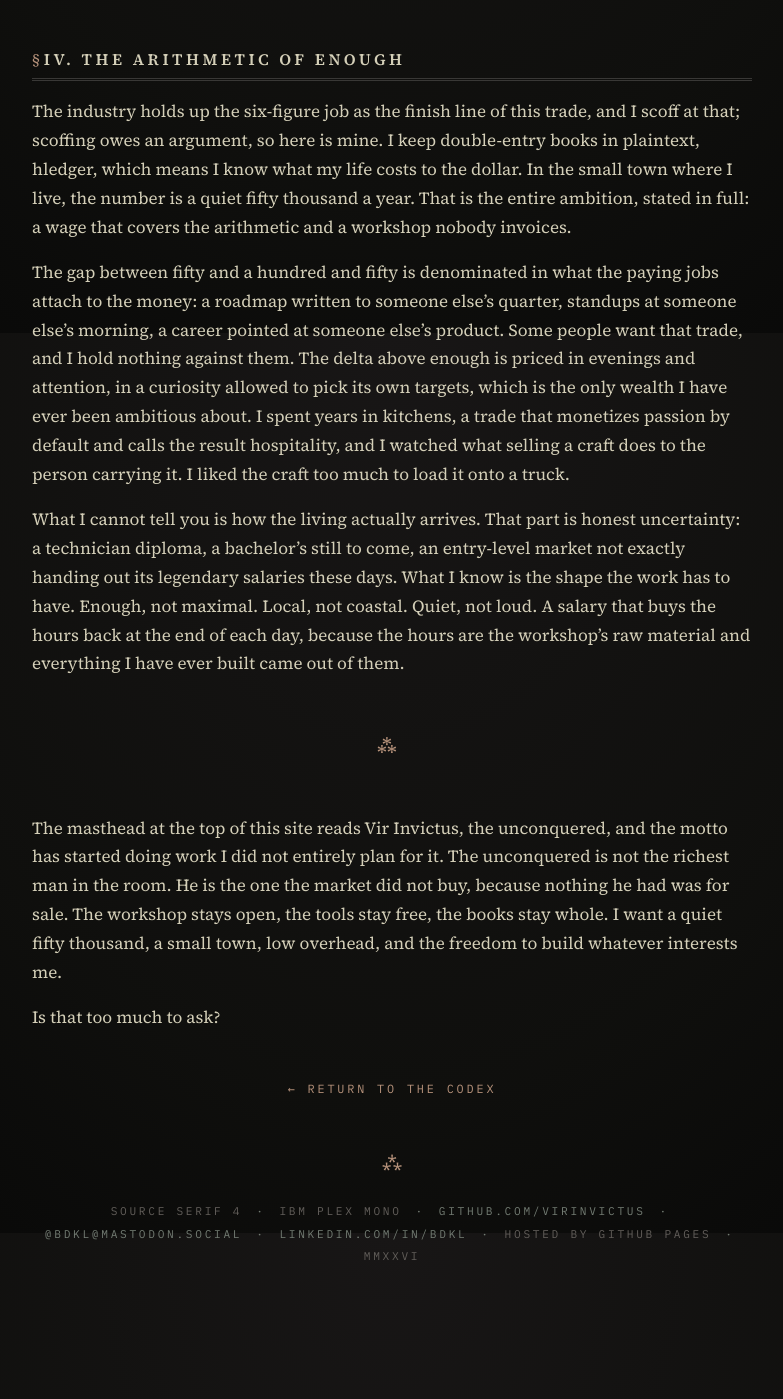
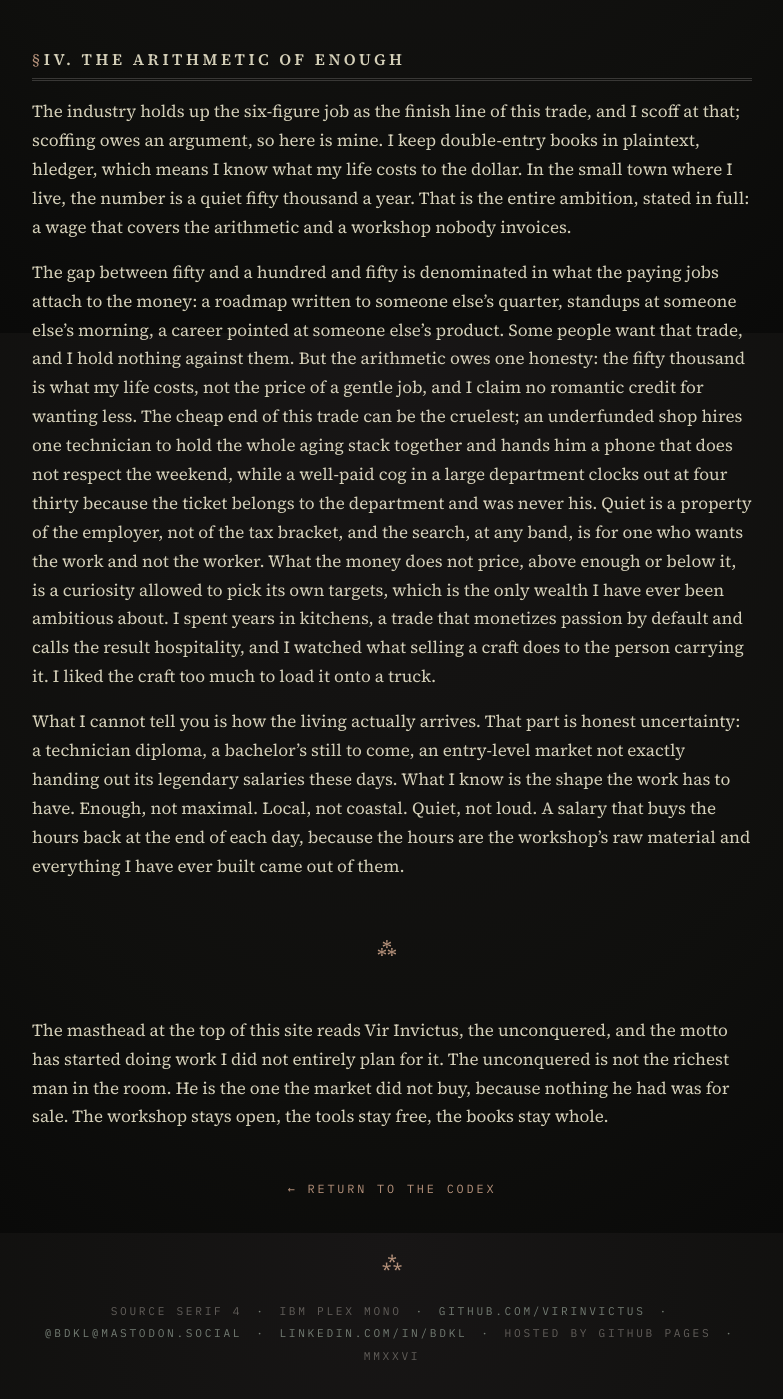
Before and after one commit to VirInvictus/VirInvictus.github.io, a Jekyll site: the page built from _posts/2026-10-02-the-arithmetic-of-enough.md, in a window 1280 px wide and 1400 px high, scrolled down 2367 px. Shown: the whole window, without its empty margins (248-1031 px from the left). Built offline with Jekyll 4.4.1, drawn with Linux system fonts in a browser that asks for light colours; before the commit the page ends 3715 px from its top, so only the background shows below that; some of the changed text lies outside the part shown.

Commit message:
prose: arithmetic-of-enough revision from Gemini review
- §II closer recast to the essay's own coinage
- §IV: fifty thousand framed as cost floor, not the price of
  a gentle job; both-bands correction added
- coda ends on the unconquered tricolon; closing question and
  wants-list sentence removed

```diff
--- a/_posts/2026-10-02-the-arithmetic-of-enough.md
+++ b/_posts/2026-10-02-the-arithmetic-of-enough.md
@@ -24,7 +24,7 @@ I want to be precise about what I am refusing, because it is almost none of it.
 
 So, flatly and without apology: I have zero interest in profit. That sentence gets read as modesty, or as a phase a first real invoice will cure, so let me extend it. I am never going to be a salesman. Salesmanship is not a channel you bolt onto the work; it is a redesign of the worker. The moment a thing must sell, the curiosity starts deferring to the buyer: features chosen for the demo, corners softened for the market's comfort, the roadmap written by whoever is most likely to pay next quarter. I build opinionated tools for an opinionated library, and the entire point of each one is that it exists because it interested me, not because a segment was waiting for it. Monetize that and you have not found the workshop a business model; you have closed a workshop and opened a factory where it stood.
 
-I am thirty-nine. I am a former chef, a computer engineering student, the curator of an eight-thousand-three-hundred-book library, and the proprietor of [the workshop in question](/2026/07/25/the-workshop.html), whose roadmap has always been whatever interested me that week. I have exactly one career plan. I just want to build cool shit.
+I am thirty-nine. I am a former chef, a computer engineering student, the curator of an eight-thousand-three-hundred-book library, and the proprietor of [the workshop in question](/2026/07/25/the-workshop.html), whose roadmap has always been whatever interested me that week. I have exactly one career plan: to keep building things nobody was waiting for.
 
 <p class="ornament ornament--fleuron">❦</p>
 
@@ -42,12 +42,10 @@ And here is the part the monetization chorus cannot parse: the hard problem is n
 
 The industry holds up the six-figure job as the finish line of this trade, and I scoff at that; scoffing owes an argument, so here is mine. I keep double-entry books in plaintext, hledger, which means I know what my life costs to the dollar. In the small town where I live, the number is a quiet fifty thousand a year. That is the entire ambition, stated in full: a wage that covers the arithmetic and a workshop nobody invoices.
 
-The gap between fifty and a hundred and fifty is denominated in what the paying jobs attach to the money: a roadmap written to someone else's quarter, standups at someone else's morning, a career pointed at someone else's product. Some people want that trade, and I hold nothing against them. The delta above enough is priced in evenings and attention, in a curiosity allowed to pick its own targets, which is the only wealth I have ever been ambitious about. I spent years in kitchens, a trade that monetizes passion by default and calls the result hospitality, and I watched what selling a craft does to the person carrying it. I liked the craft too much to load it onto a truck.
+The gap between fifty and a hundred and fifty is denominated in what the paying jobs attach to the money: a roadmap written to someone else's quarter, standups at someone else's morning, a career pointed at someone else's product. Some people want that trade, and I hold nothing against them. But the arithmetic owes one honesty: the fifty thousand is what my life costs, not the price of a gentle job, and I claim no romantic credit for wanting less. The cheap end of this trade can be the cruelest; an underfunded shop hires one technician to hold the whole aging stack together and hands him a phone that does not respect the weekend, while a well-paid cog in a large department clocks out at four thirty because the ticket belongs to the department and was never his. Quiet is a property of the employer, not of the tax bracket, and the search, at any band, is for one who wants the work and not the worker. What the money does not price, above enough or below it, is a curiosity allowed to pick its own targets, which is the only wealth I have ever been ambitious about. I spent years in kitchens, a trade that monetizes passion by default and calls the result hospitality, and I watched what selling a craft does to the person carrying it. I liked the craft too much to load it onto a truck.
 
 What I cannot tell you is how the living actually arrives. That part is honest uncertainty: a technician diploma, a bachelor's still to come, an entry-level market not exactly handing out its legendary salaries these days. What I know is the shape the work has to have. Enough, not maximal. Local, not coastal. Quiet, not loud. A salary that buys the hours back at the end of each day, because the hours are the workshop's raw material and everything I have ever built came out of them.
 
 <p class="ornament ornament--asterism">⁂</p>
 
-The masthead at the top of this site reads Vir Invictus, the unconquered, and the motto has started doing work I did not entirely plan for it. The unconquered is not the richest man in the room. He is the one the market did not buy, because nothing he had was for sale. The workshop stays open, the tools stay free, the books stay whole. I want a quiet fifty thousand, a small town, low overhead, and the freedom to build whatever interests me.
-
-Is that too much to ask?
+The masthead at the top of this site reads Vir Invictus, the unconquered, and the motto has started doing work I did not entirely plan for it. The unconquered is not the richest man in the room. He is the one the market did not buy, because nothing he had was for sale. The workshop stays open, the tools stay free, the books stay whole.
```
